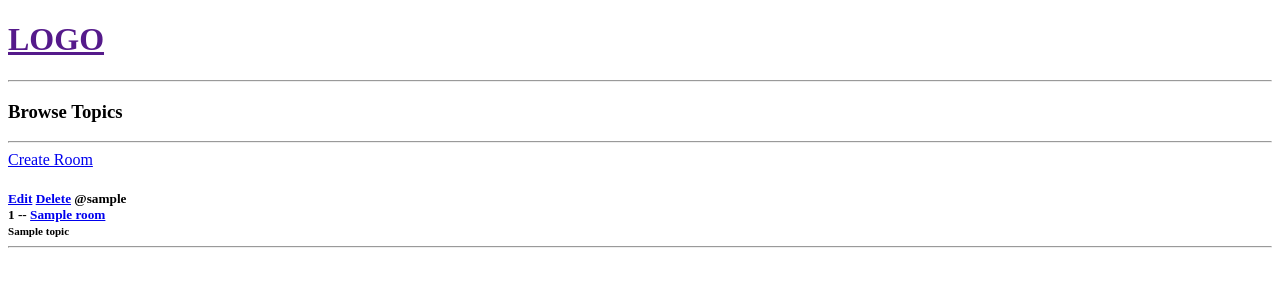
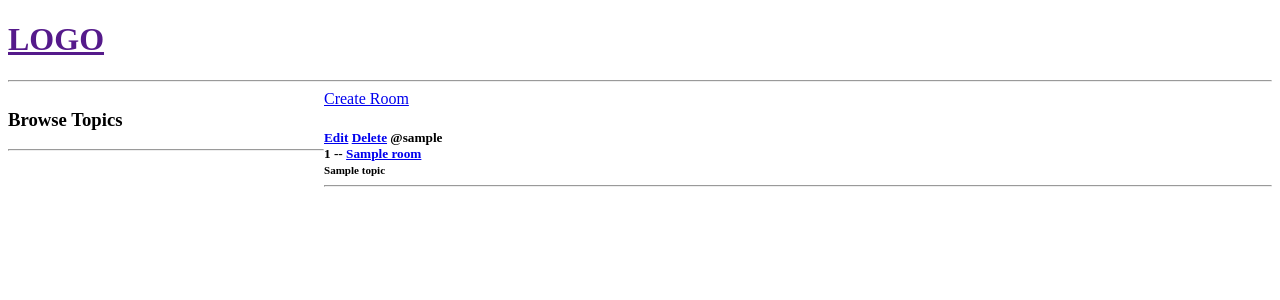
Before and after one commit to Briankurtish/studybud, a Django app: template base/templates/base/home.html in a window 1280 px wide. Shown: the top 300 px of the page. Run offline with Django 4.2, Linux system fonts and the light colour scheme; the template is opened without the code that fills it: most values are stand-ins (such as "Sample title", 1, 10 or a date in 2020).

Commit message:
gave html a grid layout style

```diff
--- a/base/templates/base/home.html
+++ b/base/templates/base/home.html
@@ -3,7 +3,12 @@
 
 {% block content %}
 
-
+<style>
+    .home-container{
+        display: grid;
+        grid-template-columns: 1fr 3fr;
+    }
+</style>
 
 
 <div class = home-container>
```
